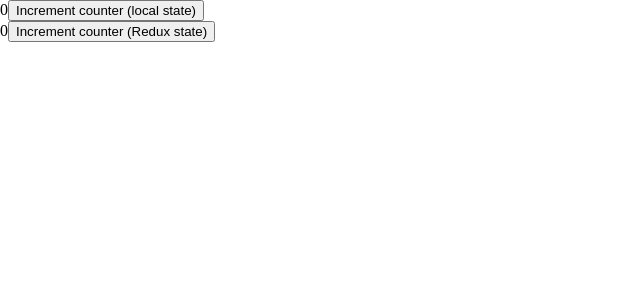
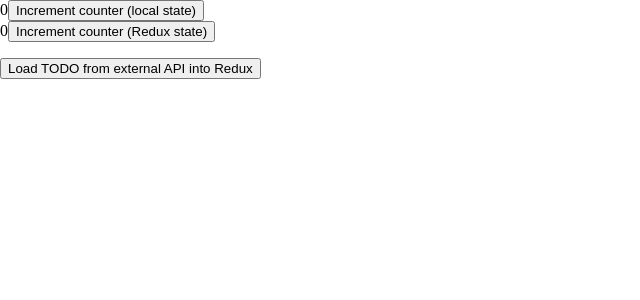
Before and after one commit to resolritter/react-js-starter, a React app: page / in a window 1280 px wide. Shown: the top 300 px of the page, without its empty margins (0-640 px from the left). Built offline with nearby package versions, Linux system fonts and the light colour scheme.

Commit message:
add TODO API request example component

```diff
--- a/package.json
+++ b/package.json
@@ -5,6 +5,7 @@
   "dependencies": {
     "@reduxjs/toolkit": "^1.4.0",
     "connected-react-router": "^6.8.0",
+    "http-status-codes": "^2.1.4",
     "lodash-es": "^4.17.15",
     "react": "^16.13.1",
     "react-dom": "^16.13.1",
@@ -48,6 +49,7 @@
     "build:analyze": "npm run-script clean && DOTENV_CONFIG_PATH=./env/webpack.prod.build.env ANALYZE_BUNDLE=true node -r dotenv/config node_modules/.bin/webpack-cli -p --config webpack/prod.webpack.config.js",
     "start": "NODE_ENV=development webpack-dev-server --config webpack/dev.webpack.config.js",
     "lint": "eslint --ext=js --ext=jsx ./src/",
+    "fix": "npm run lint -- --fix",
     "lint:single": "eslint",
     "format": "prettier \"**/*.{js,jsx,html,json}\" --write",
     "clean": "rm -rf public/"
--- a/src/App.jsx
+++ b/src/App.jsx
@@ -1,6 +1,7 @@
 import * as React from "react"
 import { Route, Switch } from "react-router"
 
+import FetchTodo from "src/components/FetchTodo"
 import LocalIncrementButton from "src/components/LocalIncrementButton"
 import StoreIncrementButton from "src/components/StoreIncrementButton"
 
@@ -9,6 +10,7 @@
     <div>
       <LocalIncrementButton />
       <StoreIncrementButton />
+      <FetchTodo />
     </div>
   )
 }
--- /dev/null
+++ b/src/apiEndpoints.js
@@ -0,0 +1,5 @@
+export const todoEndpoints = {
+  get: function ({ id }) {
+    return `https://jsonplaceholder.typicode.com/todos/${id}`
+  },
+}
--- /dev/null
+++ b/src/components/FetchTodo.jsx
@@ -0,0 +1,44 @@
+import React from "react"
+import { get as fpGet } from "lodash/fp"
+import { useSelector } from "react-redux"
+
+import { loadTodo } from "src/requests/todo"
+
+export const FetchTodoButton = function () {
+  const { todo, updateTime } = useSelector(fpGet("todo"))
+  const todoUpdateTimeRef = React.useRef()
+  const [isLoading, setIsLoading] = React.useState(false)
+
+  React.useEffect(
+    function () {
+      if (isLoading && todoUpdateTimeRef.current !== updateTime) {
+        todoUpdateTimeRef.current = updateTime
+        setIsLoading(false)
+      }
+    },
+    [setIsLoading, isLoading, todoUpdateTimeRef, updateTime],
+  )
+
+  return (
+    <div>
+      <p>
+        <button
+          disabled={isLoading}
+          onClick={
+            isLoading
+              ? undefined
+              : function () {
+                  setIsLoading(true)
+                  loadTodo({ id: 1 })
+                }
+          }
+        >
+          Load TODO from external API into Redux
+        </button>
+      </p>
+      <code>{todo ? JSON.stringify(todo) : ""}</code>
+    </div>
+  )
+}
+
+export default FetchTodoButton
--- /dev/null
+++ b/src/requests/todo.js
@@ -0,0 +1,16 @@
+import { genAPIRequester } from "./utils"
+
+import { todoEndpoints } from "src/apiEndpoints"
+import slice from "src/store/todo"
+const { actions } = slice
+
+export const loadTodo = genAPIRequester({
+  endpoint: todoEndpoints.get,
+  fetchOptions: {
+    method: "GET",
+  },
+  reduxAction: actions.setTodo,
+  mapResponse: async function (res) {
+    return await res.json()
+  },
+})
--- /dev/null
+++ b/src/requests/utils.js
@@ -0,0 +1,34 @@
+import { getReasonPhrase } from "http-status-codes"
+
+import { store } from "src/setup"
+
+export const handleErrorResponse = async function (response) {
+  try {
+    const body = await response.json()
+    if (body.Err) {
+      return new Error(body.Err)
+    }
+  } catch {
+    return new Error(getReasonPhrase(response.status))
+  }
+  return new Error(getReasonPhrase(response.status))
+}
+
+export const genAPIRequester = function (conf) {
+  return async function () {
+    let response = await fetch(conf.endpoint(...arguments), conf.fetchOptions)
+
+    if (response.status === (conf.expectedResponse ?? 200)) {
+      if (conf.mapResponse) {
+        response = await conf.mapResponse(response)
+      }
+      if (conf.reduxAction) {
+        store.dispatch(conf.reduxAction(response))
+      } else {
+        return response
+      }
+    } else {
+      return await (conf.errorHandler ?? handleErrorResponse)(response)
+    }
+  }
+}
--- a/src/store/setup.js
+++ b/src/store/setup.js
@@ -3,7 +3,8 @@
 import { connectRouter } from "connected-react-router"
 import { createBrowserHistory } from "history"
 
-import counter from "./counter.js"
+import counter from "./counter"
+import todo from "./todo"
 
 export default function (preloadedState) {
   const history = createBrowserHistory()
@@ -13,6 +14,7 @@
   const store = configureStore({
     reducer: {
       counter: counter.reducer,
+      todo: todo.reducer,
       router: connectRouter(history),
     },
     middleware,
--- /dev/null
+++ b/src/store/todo.js
@@ -0,0 +1,16 @@
+import { createSlice } from "@reduxjs/toolkit"
+
+export const initialState = {}
+
+const slice = createSlice({
+  name: "todo",
+  initialState,
+  reducers: {
+    setTodo: function (state, { payload }) {
+      state.todo = payload
+      state.updateTime = Date.now()
+    },
+  },
+})
+
+export default slice
```
Also changed, not shown: 1 other file (tests, documents, lock files or other folders).
